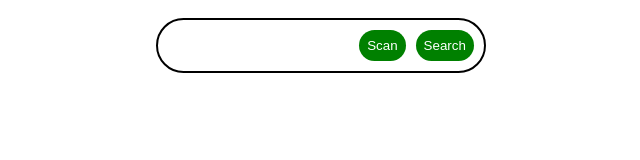
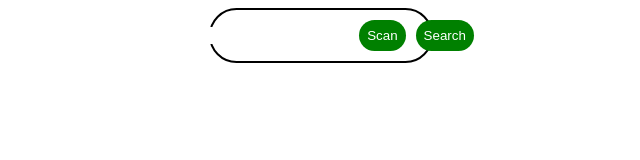
Before and after one commit to shahid1223/final_scanner, a plain HTML site: page index.html in a window 1280 px wide. Shown: the whole page, without its empty margins (319-959 px from the left). Drawn offline with Linux system fonts and the light colour scheme.

Commit message:
added and first commit

```diff
--- a/index.html
+++ b/index.html
@@ -26,12 +26,11 @@
             const html5QrCode = new Html5Qrcode("reader");
             const qrCodeSuccessCallback = (decodedText, decodedResult) => {
                 /* handle success */
-                /*console.log("decodedText = ",decodedText);
+                console.log("decodedText = ",decodedText);
                 console.log("decodedResult = ",decodedResult);
                 if(Object.keys(decodedResult).length > 0){
                     reader.style.display = "none";
-                }*/
-                alert(decodedText)
+                }
             };
             const config = { fps: 10, qrbox: { width: 200, height: 200 } };
             html5QrCode.start({facingMode: { exact: "environment"} }, config, qrCodeSuccessCallback);
--- a/scanner.css
+++ b/scanner.css
@@ -10,7 +10,7 @@ body{
     align-items: center;
 }
 #searchBox{
-    margin: 10px;
+
     margin-bottom: 10px;
     display: flex;
     justify-content: center;
@@ -18,7 +18,7 @@ body{
     padding: 10px;
     border: 2px solid black;
     border-radius: 30px;
-    width: auto;
+    width: 200px;
 }
 #searchBoxInpu{
     border: none;
```
